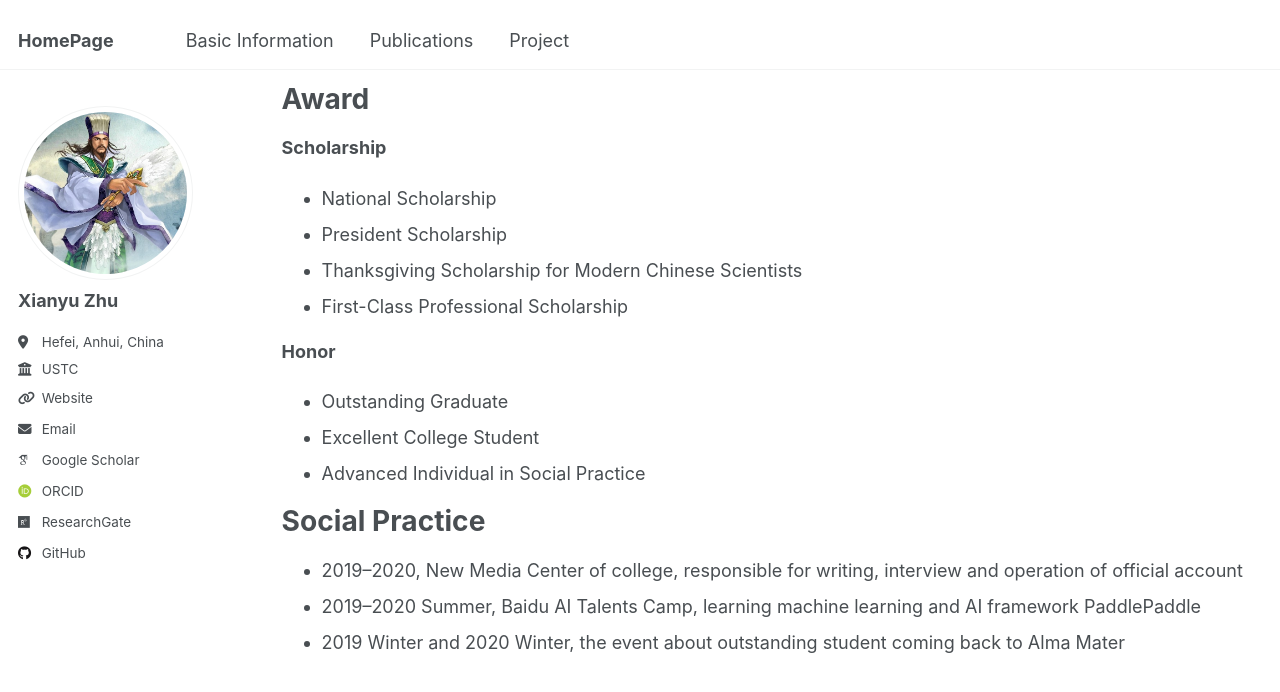
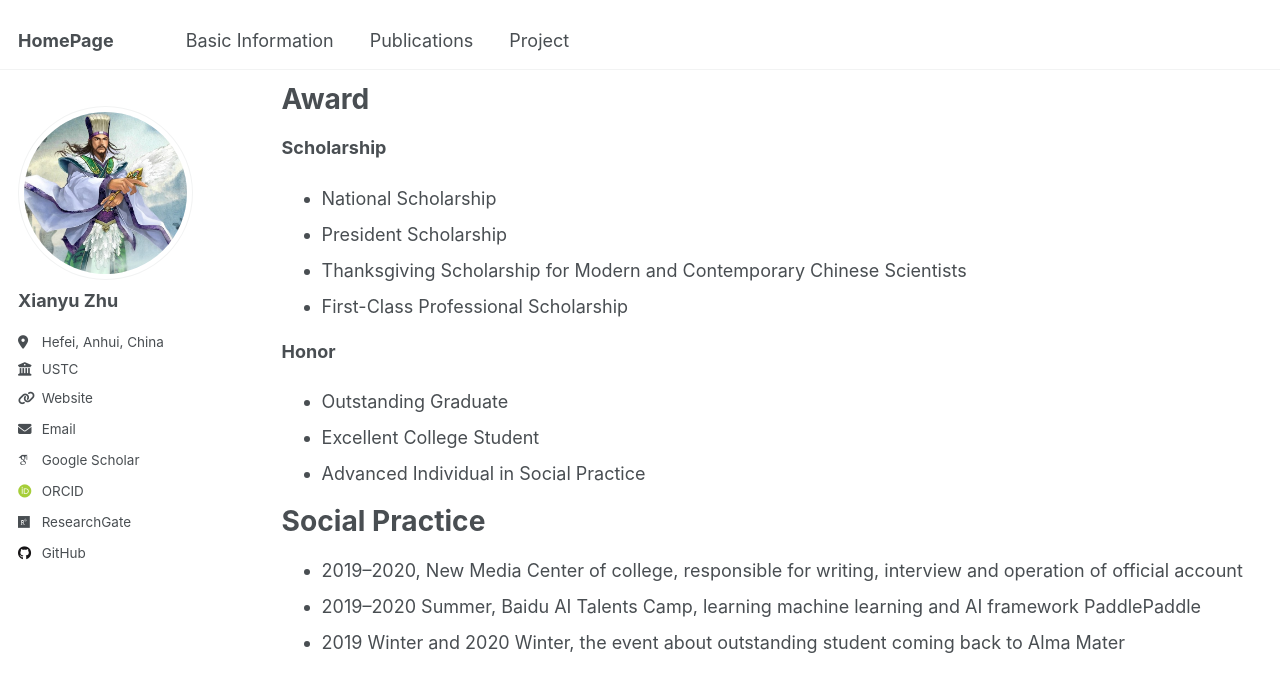
Before and after one commit to zhuxy-USTC/zhuxy-USTC.github.io, a Jekyll site: the page built from _pages/cv.md, in a window 1280 px wide and 900 px high, scrolled down 827 px. Shown: the top 692 px of the window. Built offline with Jekyll 4.4.1, drawn with Linux system fonts in a browser that asks for light colours; some web fonts are replaced.

Commit message:
Update cv.md

```diff
--- a/_pages/cv.md
+++ b/_pages/cv.md
@@ -41,7 +41,7 @@ Award
 **Scholarship**
 * National Scholarship
 * President Scholarship
-* Thanksgiving Scholarship for Modern Chinese Scientists
+* Thanksgiving Scholarship for Modern and Contemporary Chinese Scientists
 * First-Class Professional Scholarship
 
 **Honor**
```
